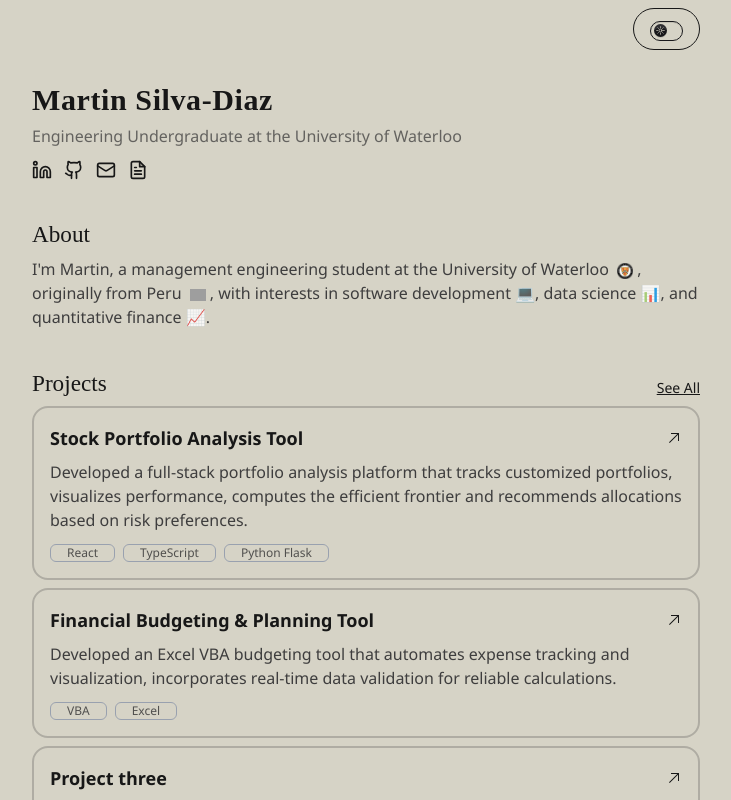
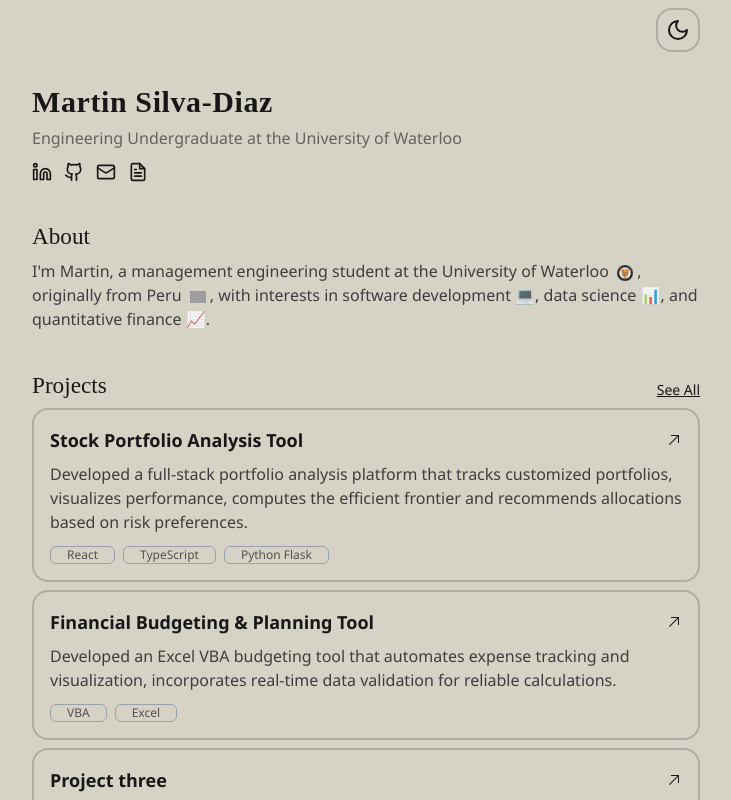
Before and after one commit to msilvadiaz/portfolio-website, a Next.js app: page / in a window 1280 px wide. Shown: the top 800 px of the page, without its empty margins (274-1005 px from the left). Built offline with nearby package versions, Linux system fonts and the light colour scheme; grey boxes are pictures that could not be loaded.

Commit message:
Update theme toggle to icon-only hoverable control

```diff
--- a/src/app/components/Navbar.jsx
+++ b/src/app/components/Navbar.jsx
@@ -22,28 +22,27 @@ export default function Navbar() {
         }
     }, []);
 
-    const handleThemeChange = (checked) => {
-        const newTheme = checked ? "dark" : "light";
-        setIsDark(checked);
+    const handleThemeChange = () => {
+        const newTheme = isDark ? "light" : "dark";
+        setIsDark(!isDark);
         document.documentElement.setAttribute("data-theme", newTheme);
         localStorage.setItem("theme", newTheme);
     };
 
     return (
         <div className="sticky top-2 z-10 flex w-full justify-end px-4">
-            <div className="rounded-3xl border bg-gray-10/50 px-4 py-2 backdrop-blur-sm">
-                <label className="toggle text-base-content toggle-sm">
-                    <input
-                        type="checkbox"
-                        checked={isDark}
-                        onChange={(e) => handleThemeChange(e.target.checked)}
-                        className="theme-controller"
-                    />
-
+            <button
+                type="button"
+                aria-label={`Switch to ${isDark ? "light" : "dark"} mode`}
+                onClick={handleThemeChange}
+                className="group rounded-2xl border-2 border-base-content/20 bg-gray-10/50 p-2 backdrop-blur-sm transition-transform duration-200 hover:scale-102 hover:border-base-content/80"
+            >
+                {isDark ? (
                     <svg
-                        aria-label="sun"
+                        aria-hidden="true"
                         xmlns="http://www.w3.org/2000/svg"
                         viewBox="0 0 24 24"
+                        className="h-5 w-5 sm:h-6 sm:w-6"
                     >
                         <g
                             strokeLinejoin="round"
@@ -63,11 +62,12 @@ export default function Navbar() {
                             <path d="m19.07 4.93-1.41 1.41"></path>
                         </g>
                     </svg>
-
+                ) : (
                     <svg
-                        aria-label="moon"
+                        aria-hidden="true"
                         xmlns="http://www.w3.org/2000/svg"
                         viewBox="0 0 24 24"
+                        className="h-5 w-5 sm:h-6 sm:w-6"
                     >
                         <g
                             strokeLinejoin="round"
@@ -79,8 +79,8 @@ export default function Navbar() {
                             <path d="M12 3a6 6 0 0 0 9 9 9 9 0 1 1-9-9Z"></path>
                         </g>
                     </svg>
-                </label>
-            </div>
+                )}
+            </button>
         </div>
     );
 }
```
